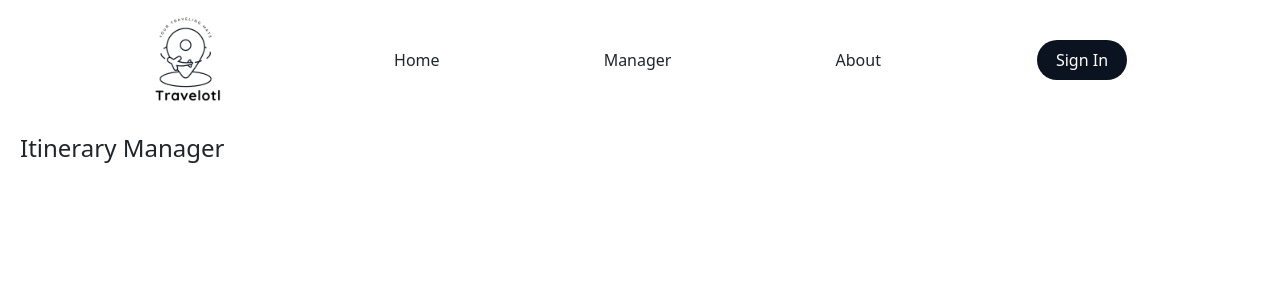
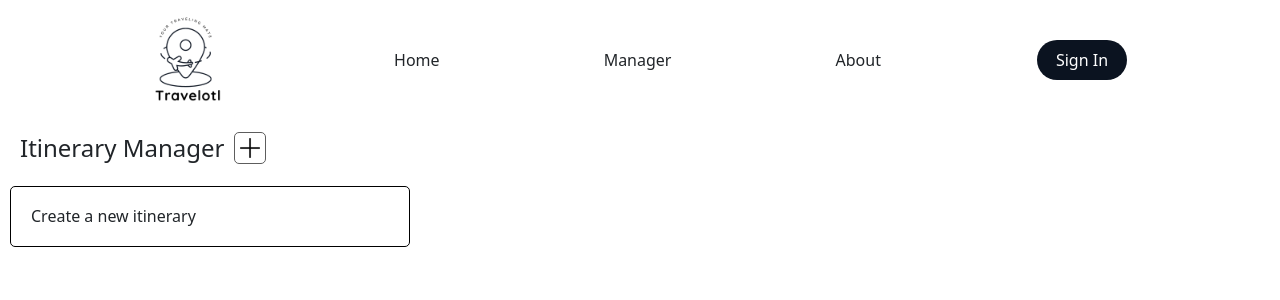
Before and after one commit to WellsOfLivingWater/TeenTitans-Travelotl, a React (Vite) app: page /manager in a window 1280 px wide. Shown: the top 300 px of the page. Built offline with nearby package versions, Linux system fonts and the light colour scheme; no server answers.

Commit message:
pushing code

```diff
--- a/client/components/Manager.jsx
+++ b/client/components/Manager.jsx
@@ -13,6 +13,7 @@ import {
   updateItinerary,
 } from '../reducers/itineraryReducer';
 import { useNavigate } from 'react-router-dom';
+import plusImage from '../assets/plus.png'
 
 // Components
 import Header from './Header';
@@ -102,7 +103,12 @@ const Manager = () => {
     }
   };
 
+  const newTrip = () => {
+    navigate('/form')
+  }
+
   const renderList = [];
+  if (itineraries.length > 0) {
     itineraries.forEach((itinerary) => {
       renderList.unshift(
         <div className='trip-tile' key={itinerary._id} id={itinerary._id}>
@@ -123,11 +129,23 @@ const Manager = () => {
         </div>
       );
     });
+  } else {
+    renderList.push(
+      <div className='trip-tile' onClick={newTrip}>
+          <h3>Create a new itinerary</h3>
+      </div>
+    )
+  }
+
 
   return (
     <div>
       <Header />
+      <div id='manager-header'>
         <p id='itinerary-title'>Itinerary Manager</p>
+        <button id='manager-add-trip-button' onClick={newTrip}><img src={plusImage} width={20}/></button>
+      </div>
+
       <div id='itinerary-grid'>{renderList}</div>
     </div>
   );
--- a/styles.css
+++ b/styles.css
@@ -69,6 +69,7 @@
     position: relative;
 }
 
+/*======= Manager Page Styling========*/
 #itinerary-grid {
     display: flex;
     flex-wrap: wrap;
@@ -97,6 +98,30 @@
         text-decoration: underline;
     }
 }
+
+#manager-header {
+    display: flex;
+    align-items: center;
+    text-align: center;
+}
+
+#itinerary-title {
+    font-size: x-large;
+    font-weight: 300;
+    padding: 10px;
+    padding-bottom: 10px;
+    padding-left: 20px;
+    /* margin-right: 20px; */
+}
+
+#manager-add-trip-button {
+    border:#5d5d5d 0.75px solid;
+    border-radius: 5px;
+    padding: 5px;
+    display: flex;
+}
+
+/*================End of Manager Styling===============*/
 
 #loader {
     display: flex;
@@ -130,12 +155,7 @@
 
 
 /* ========= Itinerary Page Styling ==========*/
-#itinerary-title {
-    font-size: x-large;
-    font-weight: 300;
-    padding-top: 10px;
-    padding-left: 20px;
-}
+
 
 .day-details {
     display: flex;
```
Also changed, not shown: client/assets/plus.png (added). Lines whose indentation alone changed are shown as unchanged.
